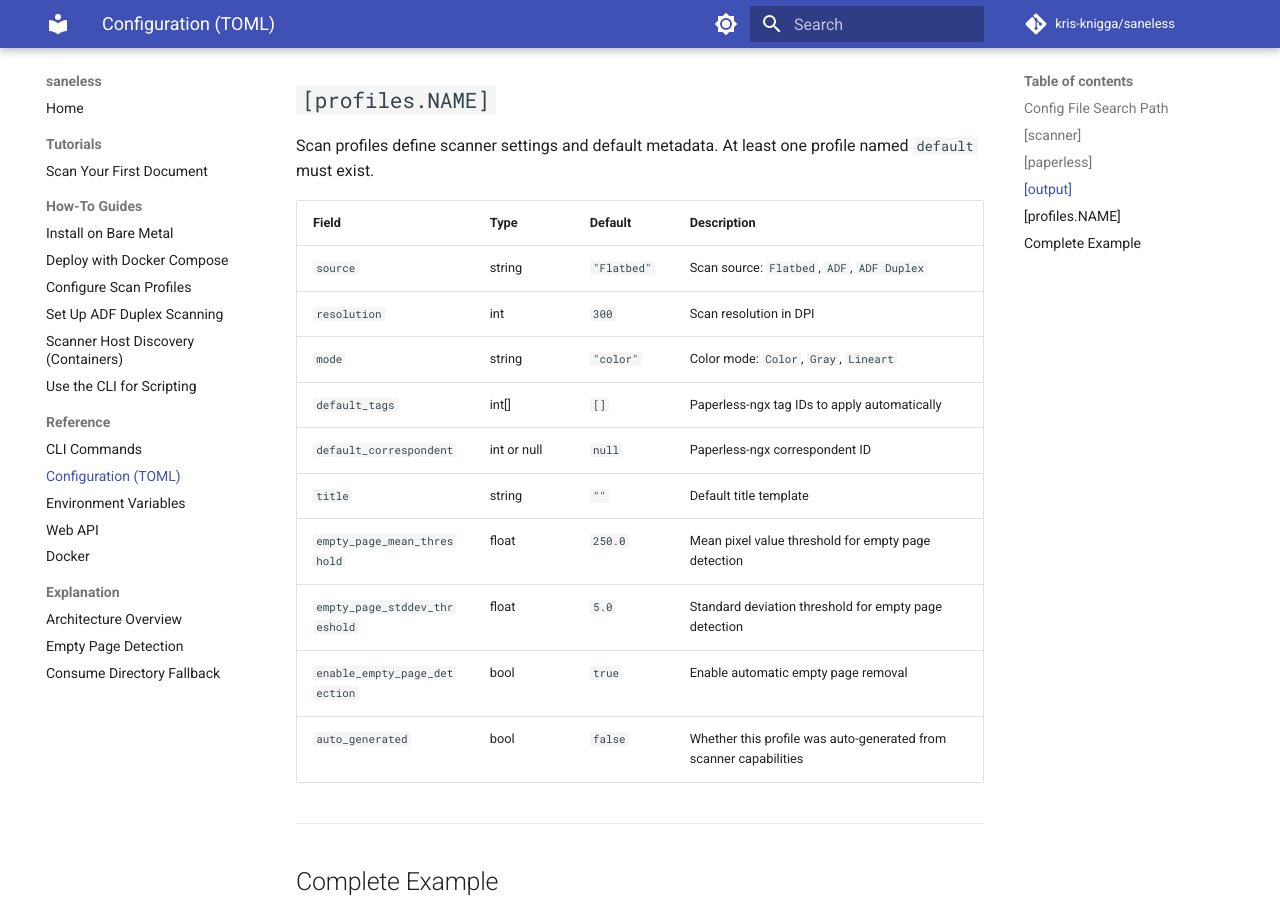
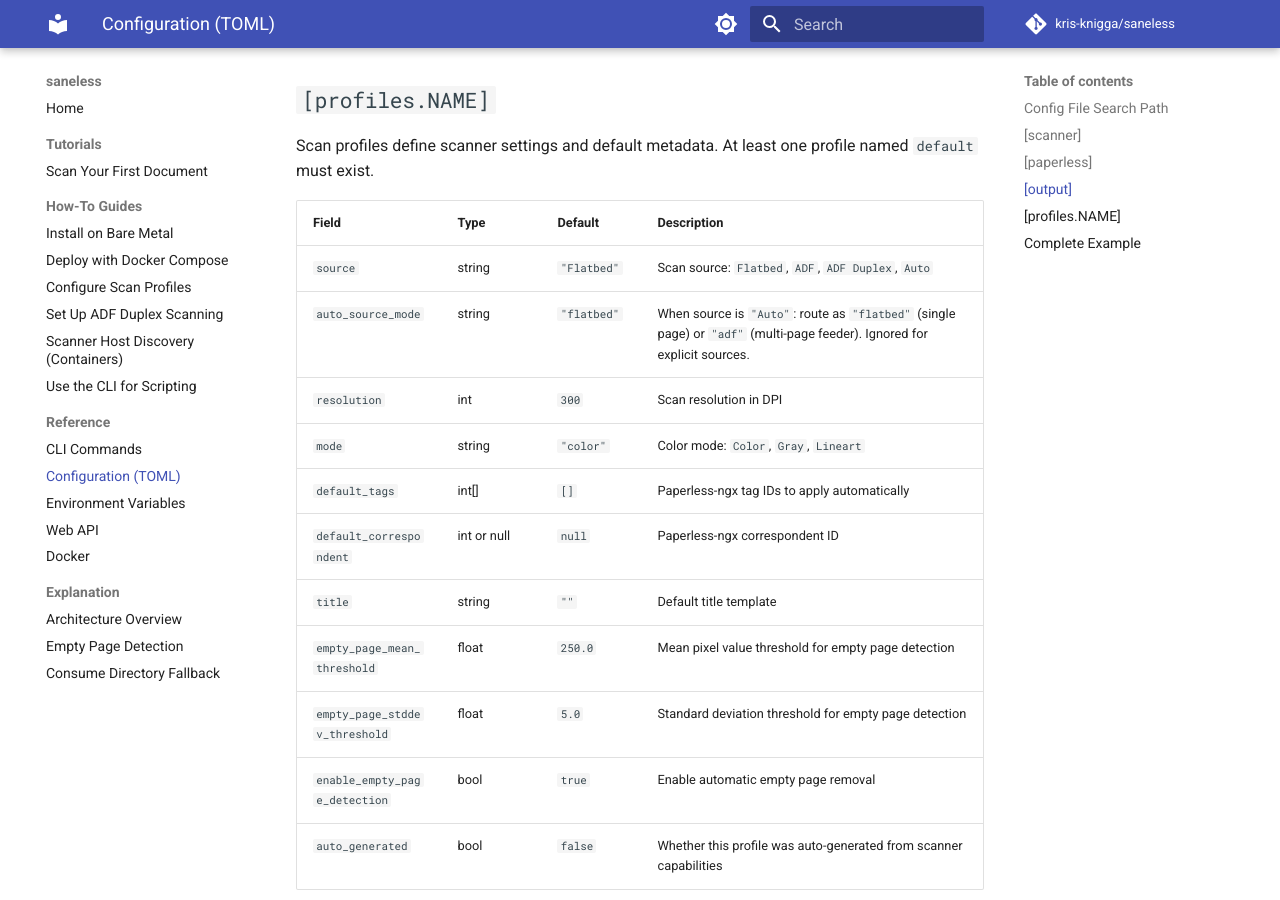
Before and after one commit to kdknigga/saneless, an MkDocs documentation site: the page built from docs/reference/configuration.md, in a window 1280 px wide and 900 px high, scrolled down 2144 px. Built offline with MkDocs 1.6.1 and Material for MkDocs 9.7.7, drawn with Linux system fonts in a browser that asks for light colours; comment, search, counter and statistics services are not loaded; some of the changed text lies outside the part shown.

Commit message:
docs(16-02): document auto_source_mode in configuration reference
- Add auto_source_mode row to profiles table with description
- Add Auto source to source field description
- Add auto-scan example profile in complete example section

````diff
--- a/docs/reference/configuration.md
+++ b/docs/reference/configuration.md
@@ -59,7 +59,8 @@ Scan profiles define scanner settings and default metadata. At least one profile
 
 | Field | Type | Default | Description |
 |-------|------|---------|-------------|
-| `source` | string | `"Flatbed"` | Scan source: `Flatbed`, `ADF`, `ADF Duplex` |
+| `source` | string | `"Flatbed"` | Scan source: `Flatbed`, `ADF`, `ADF Duplex`, `Auto` |
+| `auto_source_mode` | string | `"flatbed"` | When source is `"Auto"`: route as `"flatbed"` (single page) or `"adf"` (multi-page feeder). Ignored for explicit sources. |
 | `resolution` | int | `300` | Scan resolution in DPI |
 | `mode` | string | `"color"` | Color mode: `Color`, `Gray`, `Lineart` |
 | `default_tags` | int[] | `[]` | Paperless-ngx tag IDs to apply automatically |
@@ -118,4 +119,10 @@ resolution = 300
 mode = "Color"
 default_tags = [1]
 title = "Letter"
+
+[profiles.auto-scan]
+source = "Auto"
+auto_source_mode = "adf"
+resolution = 300
+mode = "Color"
 ```
````
